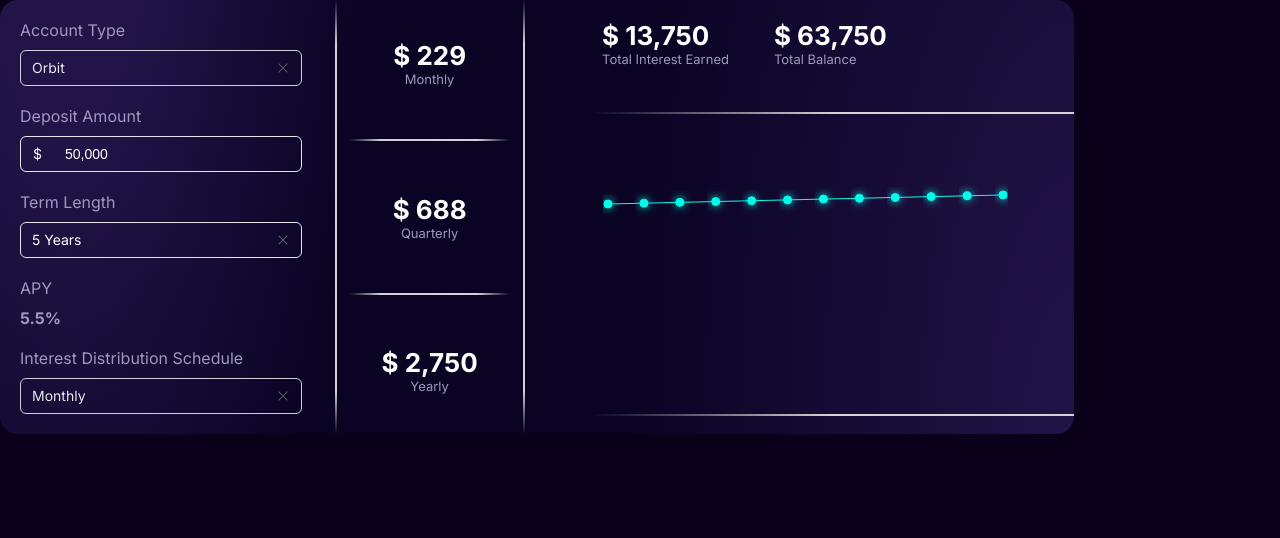
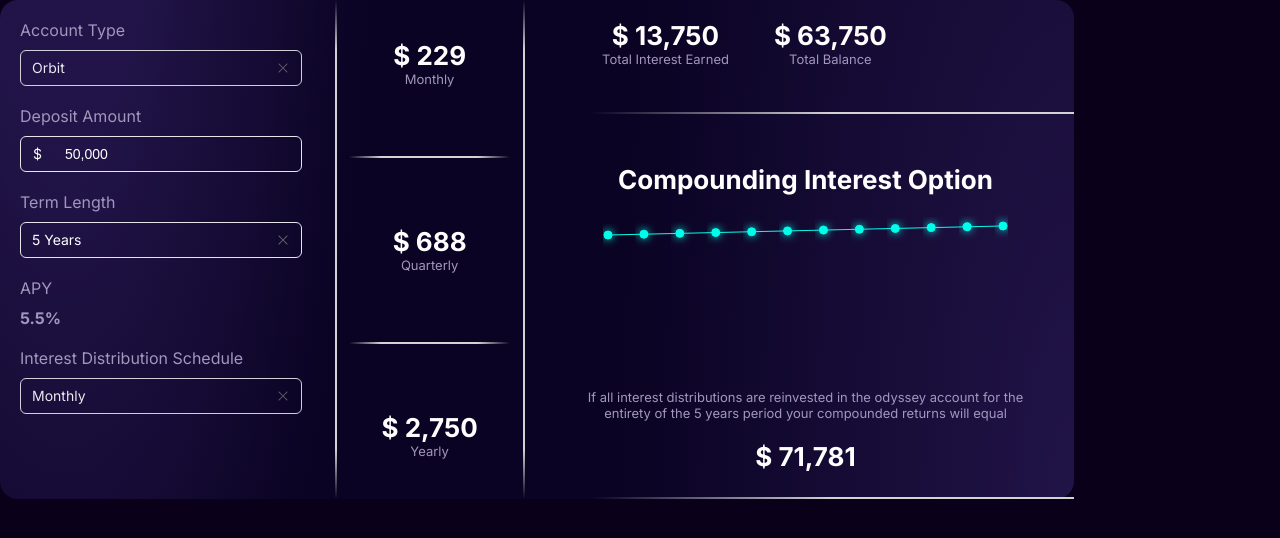
Before and after one commit to Yield2024/calculator, a Next.js app: page /components/Calculator in a window 1280 px wide. Shown: the top 538 px of the page. Built offline with nearby package versions, Linux system fonts and the light colour scheme.

Commit message:
Fix element

```diff
--- a/app/components/Calculator/calculator.module.scss
+++ b/app/components/Calculator/calculator.module.scss
@@ -115,11 +115,13 @@
 	font-weight: bold;
 	font-size: 26px;
 	color: white;
+	text-align: center;
 }
 
 .main_right_header_info_balance_text,
 .main_right_header_info_earned_text {
 	font-size: 13px;
+	text-align: center;
 	color: #a296bd;
 }
 
@@ -127,6 +129,7 @@
 	display: flex;
 	align-items: center;
 	justify-content: center;
+	flex-wrap: wrap;
 	margin-top: 50px;
 	width: 405px;
 	height: 225px;
@@ -152,6 +155,7 @@
 .center {
 	width: 1%;
 	display: flex;
+
 	align-items: center;
 	justify-content: center;
 }
--- a/app/components/Calculator/page.tsx
+++ b/app/components/Calculator/page.tsx
@@ -37,6 +37,21 @@ export default function Calculator() {
 		[]
 	);
 
+
+	const calcularTasaNominal = (tasaEfectiva: number, frecuenciaReinversion: number) => {
+		return ((Math.pow(1 + tasaEfectiva, 1 / frecuenciaReinversion) - 1) * frecuenciaReinversion) * 100;
+	}
+
+	const calcularInteresCompuestoReinversion = ( P: number, n: number, tasaEfectiva: number) => {
+		// Calcular la tasa nominal
+		const tasaNominal = calcularTasaNominal(tasaEfectiva, 1);
+
+		// Calcular el monto futuro
+		const montoFuturo = P * Math.pow(1 + tasaNominal / 100, n);
+
+		return montoFuturo;
+	}
+
 	const calcApy = () => {
 		const orbitTable: any = {
 			5: [5.5, 6, 7.5, 12],
@@ -66,6 +81,31 @@ export default function Calculator() {
 
 		return apyValue;
 	};
+
+	const calcApyAnual = () => {
+		const orbitTable: any = {
+			5: [5.5, 6, 7.5, 12],
+			7: [7, 7.5, 9, 13.5],
+			10: [7.5, 8, 9.5, 14],
+		};
+
+		const odysseyTable: any = {
+			5: [6.5, 7, 8.5, 13],
+			7: [7.5, 8, 9.5, 14],
+			10: [8.5, 9, 10.5, 15],
+		};
+
+		const selectedTable = accTypes === 'Orbit' ? orbitTable : odysseyTable;
+
+		let apyValue;
+
+
+			apyValue = selectedTable[termState][2];
+
+
+		return apyValue;
+	};
+
 
 	const calcEarned = () => {
 		const apy = calcApy();
@@ -238,6 +278,8 @@ export default function Calculator() {
 		return null;
 	}
 
+
+
 	return (
 		<div className={styles.calculate}>
 			<div className={styles.main}>
@@ -400,7 +442,12 @@ export default function Calculator() {
 						<div className={styles.middle_line}></div>
 					</div>
 					<div className={styles.main_right_stats_wrapper}>
+
 						<div className={styles.main_right_stats}>
+						<div
+								className={styles.main_right_header_info_earned_number}
+
+							>{`Compounding Interest Option`}</div>
 							<ResponsiveContainer>
 								<LineChart width={500} height={225} data={dataPoints}>
 									{/* <XAxis dataKey={getXAxisDataKey()} />
@@ -433,6 +480,17 @@ export default function Calculator() {
 							</ResponsiveContainer>
 						</div>
 					</div>
+
+					<div className={styles.main_right_header_info_earned}>
+					<div className={styles.main_right_header_info_earned_text}>
+					If all interest distributions are reinvested in the odyssey account for the entirety of the {termState} years period your compounded returns will equal	<br></br>						</div>
+							<div
+								className={styles.main_right_header_info_earned_number}
+								style={{ marginTop: '20px' }}
+								>{`$ ${new Intl.NumberFormat('en-US').format(
+								Number(calcularInteresCompuestoReinversion(parseFloat(deposit.replace(/,/g, '')), Number(parseFloat(termState.replace(/,/g, ''))), (calcApyAnual() / 100)).toFixed(0))
+							)}`}</div>
+						</div>
 					<div className={styles.middle}>
 						<div className={styles.middle_line}></div>
 					</div>
```
